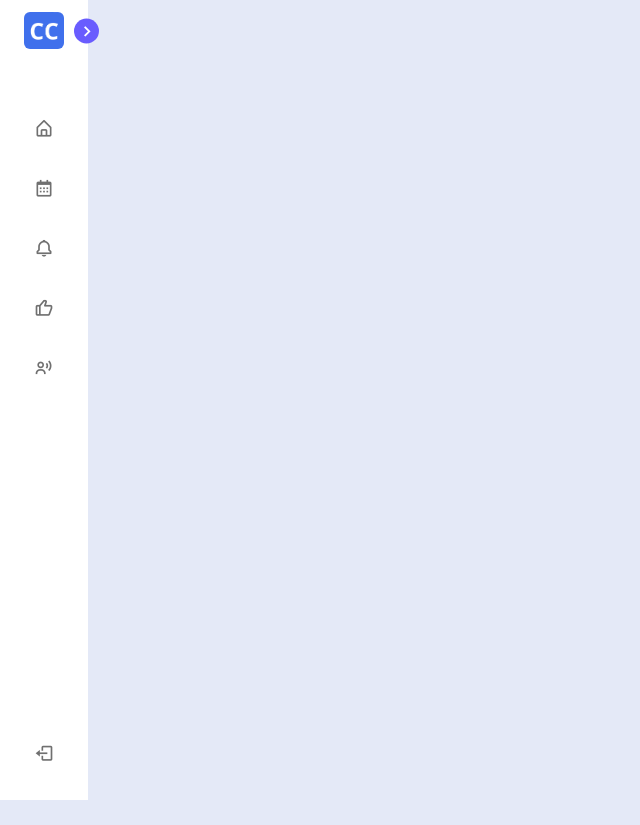
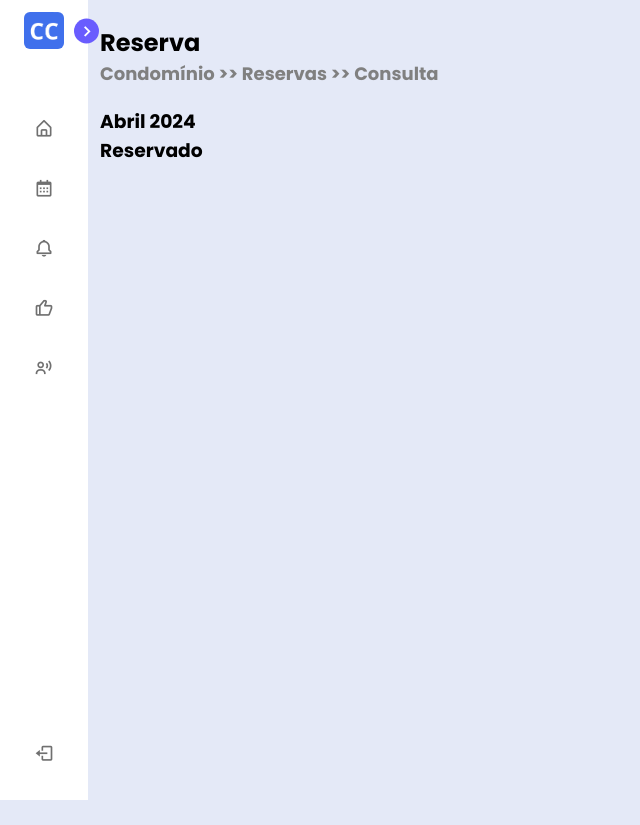
Before and after one commit to GiigADS2023/ProjetoFaculdade, a Vue app in the folder FrontEnd/: page /reserve in a window 1280 px wide. Shown: the whole page, without its empty margins (0-640 px from the left). Before the commit the page ends 800 px from the top, so only its background shows below. Built offline with nearby package versions, Linux system fonts and the light colour scheme.

Commit message:
Adicionado o titulo de reservas e iniciado a construção da div "Suas reservas"

```diff
--- a/FrontEnd/src/views/LostFound.vue
+++ b/FrontEnd/src/views/LostFound.vue
@@ -110,7 +110,7 @@ export default {
   </div>
 </template>
 
-<style>
+<style scoped>
 @import url('https://fonts.googleapis.com/css2?family=Poppins:wght@200;300;400;500;700&family=Roboto:wght@100;300;400;500;700;900&family=Source+Sans+Pro:wght@200;300;400;600;700;900&display=swap');
 
 * {
--- a/FrontEnd/src/views/Reserve.vue
+++ b/FrontEnd/src/views/Reserve.vue
@@ -1,12 +1,53 @@
+
+<script setup>
+
+</script>
+
 <template>
+
+<div class="title">
+  <h4>Reserva</h4>
+  <h6>Condomínio >> Reservas >>  Consulta</h6>
+</div>
+
+<div class="date">
+  <h3>Abril 2024</h3>
+</div>
+
+<div class="sreservas">
+<h3>Reservado</h3>
+</div>
+
 </template>
 
-<script>
-export default {
-  name: 'Reserve',
+<div class="sreserver">
+
+
+</div>
+
+
+<style scoped>
+.title {
+  text-align: left;
+  margin-top: 25px;
+  margin-bottom: 20px;
+  top: 0;
+  left: 0;
+  width: 100%;
 }
-</script>
 
-<style>
+.title h4 {
+  font-size: 24px;
+  font-weight: bold;
+}
 
+.title h6 {
+  font-size: 18px;
+  color: gray;
+}
+
+.date{
+
+
+}
 </style>
```
